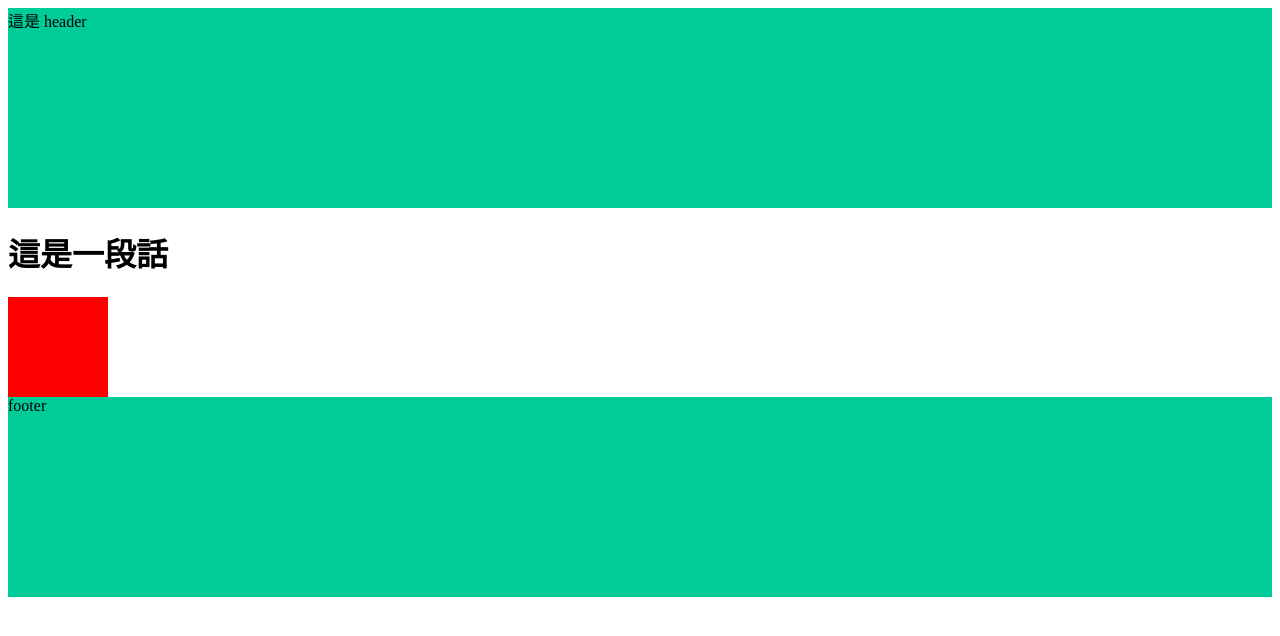
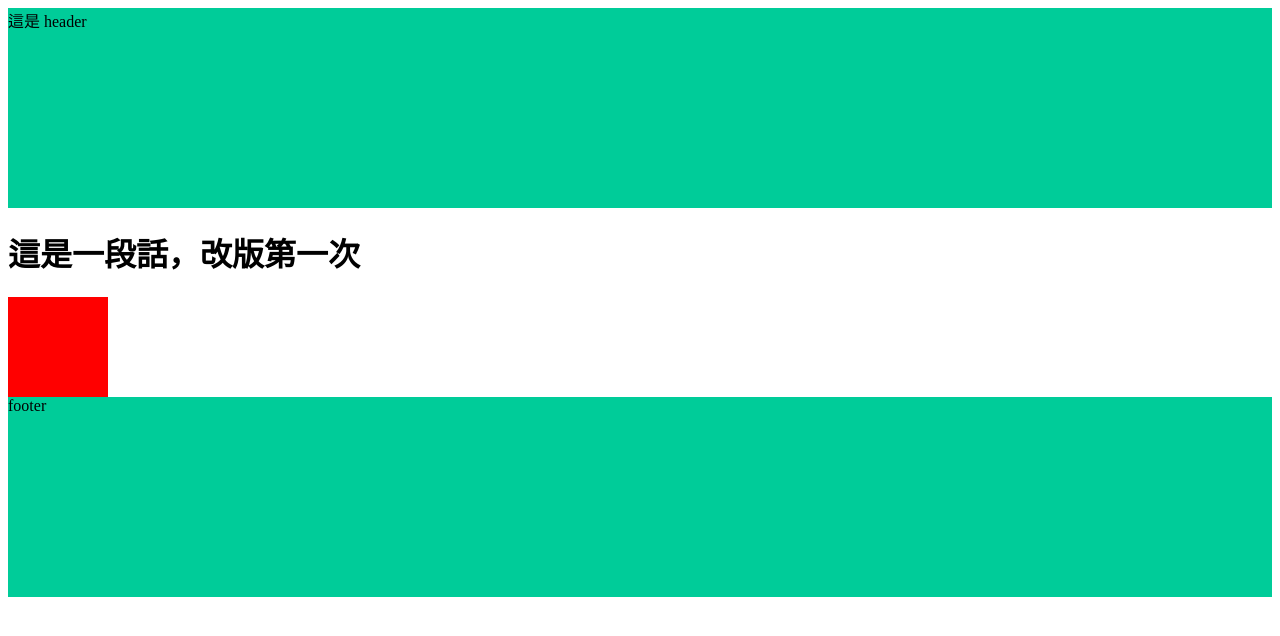
Before and after one commit to yuyuGodzilla/gulpTest-0913, a plain HTML site: page index.html in a window 1280 px wide. Drawn offline with Linux system fonts and the light colour scheme.

Commit message:
Update 2022-09-13T09:28:28.058Z

```diff
--- a/index.html
+++ b/index.html
@@ -16,7 +16,7 @@
 
 
 <h1>
-  這是一段話
+  這是一段話，改版第一次
 </h1>
 
 <div class="box"></div>
```
